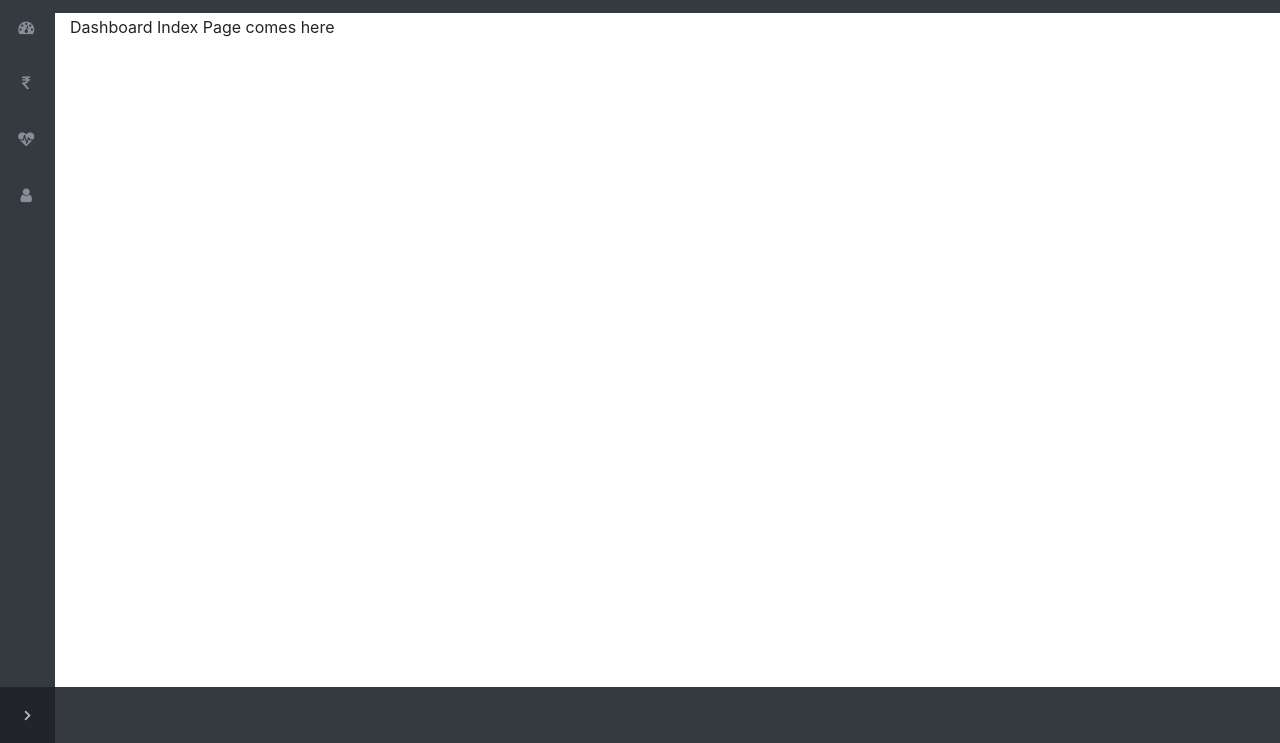
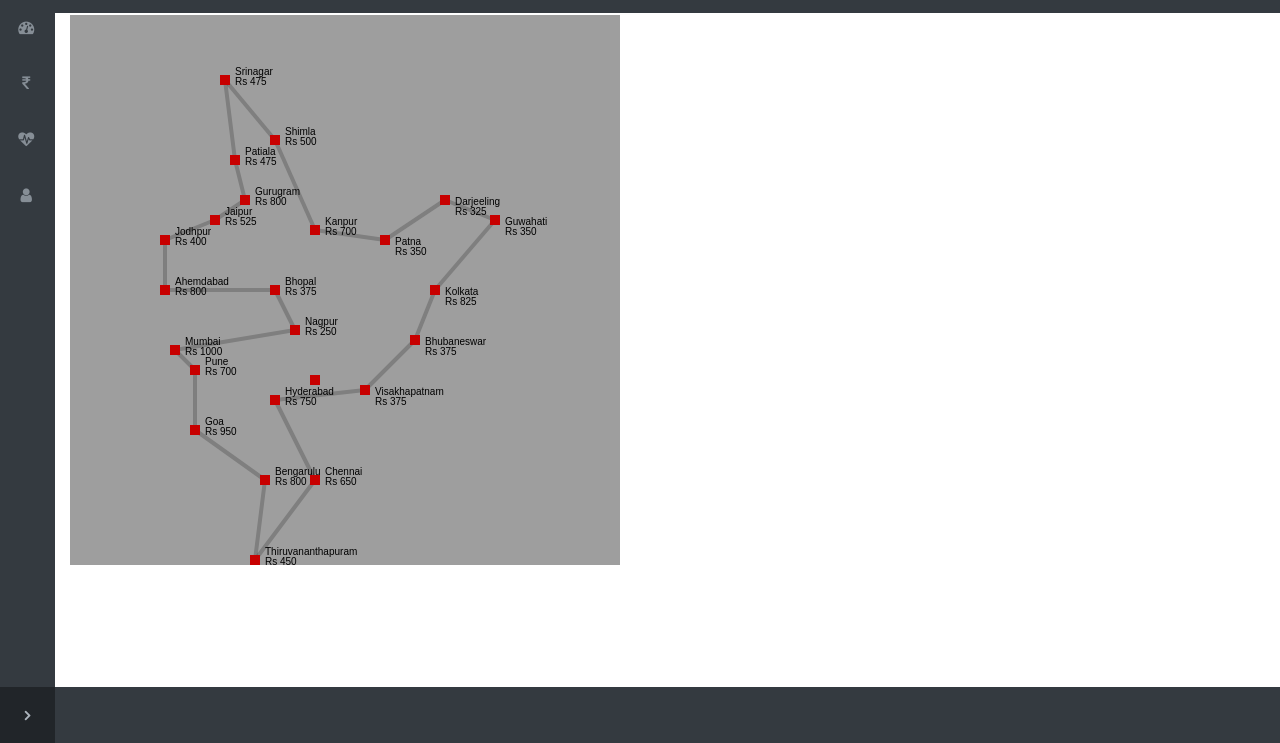
Before and after one commit to prithvi1972/monopoly, a PHP site: page /monopoly/ in a window 1280 px wide. Shown: the part 57-800 px from the top of the page. Run offline with PHP 8.4, Linux system fonts and the light colour scheme; data that the repository does not hold is empty.

Commit message:
Added map canvas

```diff
--- a/app/views/dashboard/index.php
+++ b/app/views/dashboard/index.php
@@ -1,5 +1,6 @@
 <?php require APPROOT.'/views/inc/header.php'; ?>
 
-Dashboard Index Page comes here
+<script src="js/map.js"></script>
+<canvas id="gameCanvas" width="550" height="550"></canvas>
 
 <?php require APPROOT.'/views/inc/footer.php'; ?>
```
